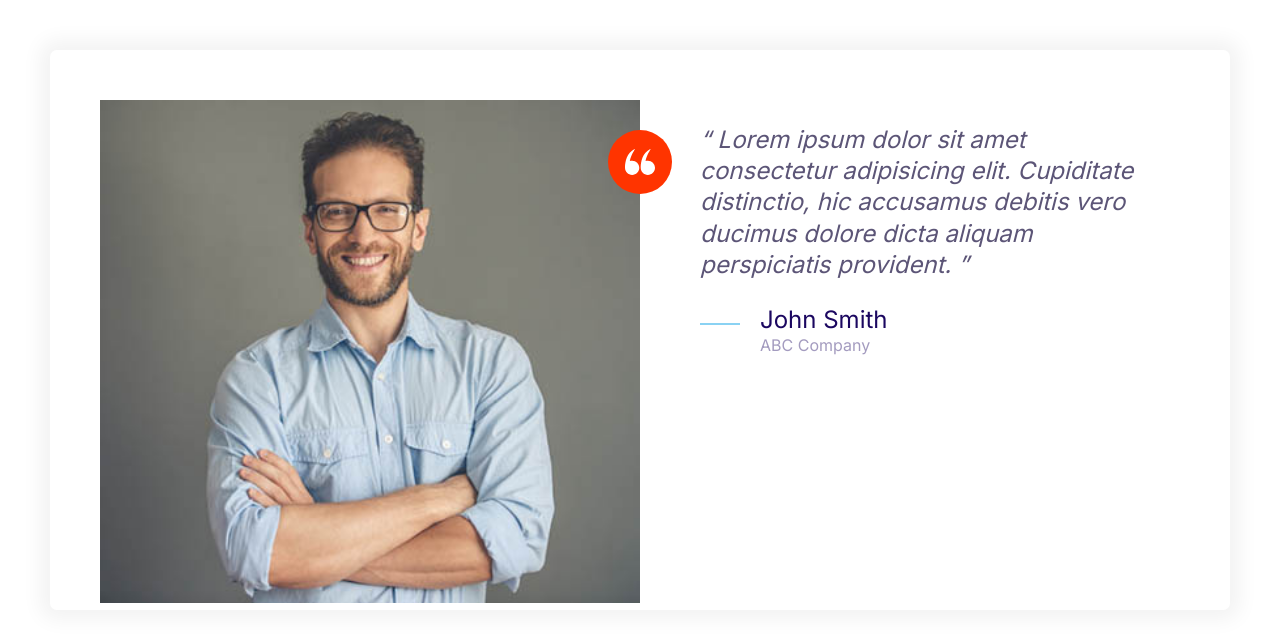
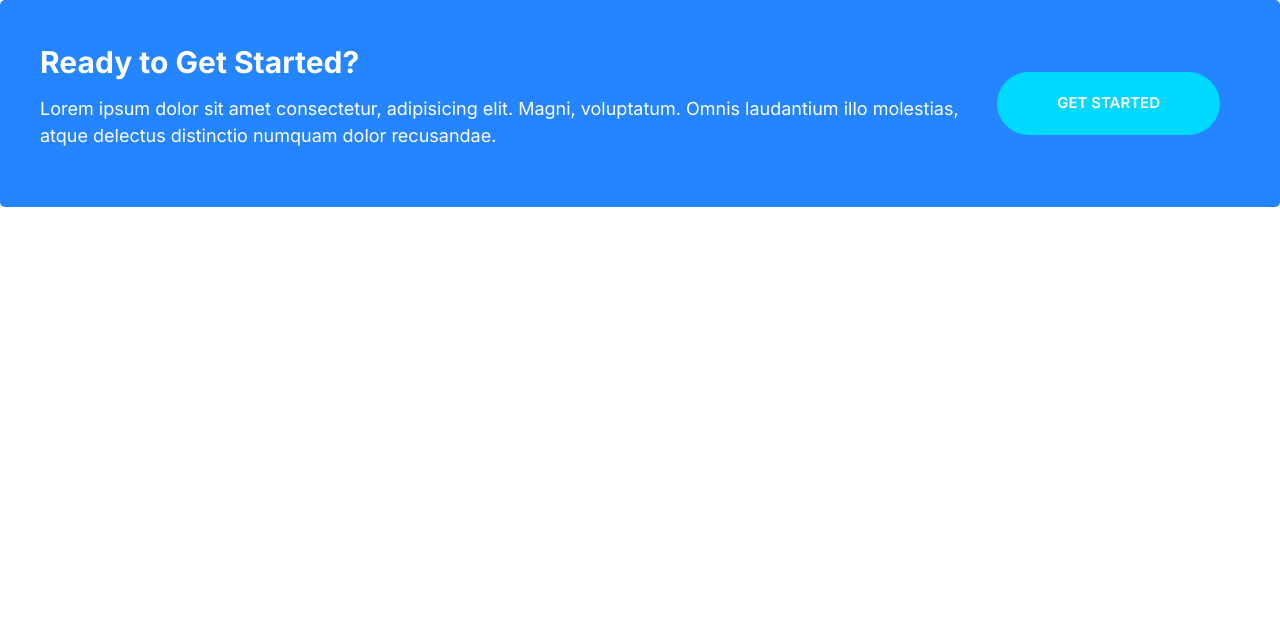
Before and after one commit to Bonnoroo/Moshify, a plain HTML site: page index.html in a window 1280 px wide. Drawn offline with Linux system fonts and the light colour scheme.

Commit message:
Define the callout component.

```diff
--- a/css/styles.css
+++ b/css/styles.css
@@ -245,6 +245,11 @@ a {
 .btn--outline:hover {
     background: var(--color-headings);
     color: #fff
+}
+
+.btn--stretched {
+    padding-left: 6rem;
+    padding-right: 6rem;
 }
 
 .btn--block {
@@ -500,3 +505,45 @@ a {
         margin-left: 6rem;
     }
 }
+
+/* Callouts */
+
+.callout {
+    padding: 4rem;
+    border-radius: 5px;
+}
+
+.callout--primary {
+    background: var(--color-primary);
+    color: #fff;
+}
+
+.callout__heading {
+    color: #fff;
+    margin-top: 0;
+    font-size: 3rem;
+}
+
+.callout .btn {
+    justify-self: center;
+    align-self: center;
+}
+
+.callout__content {
+    text-align: center;
+}
+
+@media screen and (min-width: 768px) {
+    .callout .grid--1x2 {
+        grid-template-columns: 1fr auto;
+    }
+
+    .callout__content {
+        text-align: left;
+    }
+
+    .callout .btn {
+        justify-self: start;
+        margin: 0 2rem;
+    }
+}
--- a/index.html
+++ b/index.html
@@ -14,37 +14,18 @@
     <link rel="stylesheet" href="css/styles.css" />
     <link rel="stylesheet" href="css/normalize.css" />
   </head>
-  <body style="padding: 5rem">
-    <div class="card testimonial">
+  <body>
+    <div class="callout callout--primary">
       <div class="grid grid--1x2">
-        <div class="testimonial__image">
-          <img src="images/testimonial.jpg" alt="A happy smiling customer" />
-          <span class="icon-container icon-container--accent">
-            <svg class="icon icon--white icon--small">
-              <use xlink:href="images/sprite.svg#quotes"></use>
-            </svg>
-          </span>
+        <div class="callout__content">
+          <h2 class="callout__heading">Ready to Get Started?</h2>
+          <p>
+            Lorem ipsum dolor sit amet consectetur, adipisicing elit. Magni,
+            voluptatum. Omnis laudantium illo molestias, atque delectus
+            distinctio numquam dolor recusandae.
+          </p>
         </div>
-        <blockquote class="quote">
-          <p class="quote__text">
-            Lorem ipsum dolor sit amet consectetur adipisicing elit. Cupiditate
-            distinctio, hic accusamus debitis vero ducimus dolore dicta aliquam
-            perspiciatis provident.
-          </p>
-          <footer>
-            <div class="media">
-              <div class="media__image">
-                <svg class="icon icon--primary quote__line">
-                  <use xlink:href="images/sprite.svg#line"></use>
-                </svg>
-              </div>
-              <div class="media__body">
-                <h3 class="media__title quote__author">John Smith</h3>
-                <p class="quote__organization">ABC Company</p>
-              </div>
-            </div>
-          </footer>
-        </blockquote>
+        <a href="#" class="btn btn--secondary btn--stretched">Get Started</a>
       </div>
     </div>
   </body>
```
Also changed, not shown: components/callouts.html (added, +13 -0 lines).
